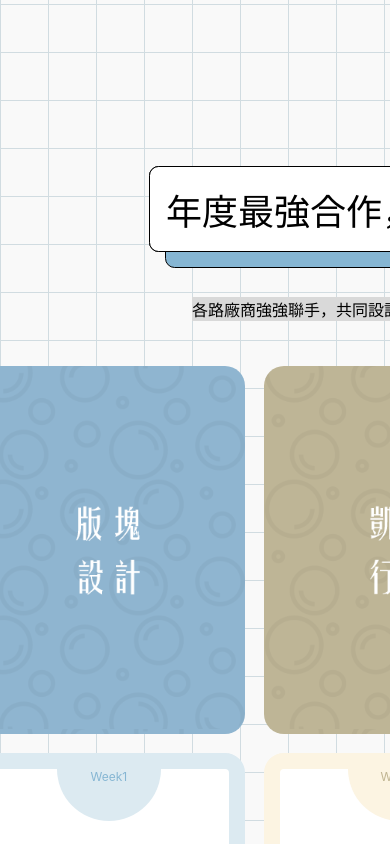
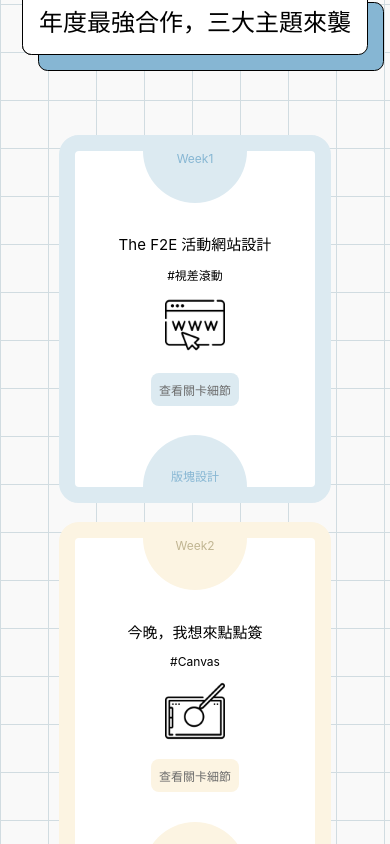
Before and after one commit to ms314006/event-website, a Next.js app: page / in a window 390 px wide. Shown: the part 2780-3624 px from the top of the page. Built offline with nearby package versions, Linux system fonts and the light colour scheme.

Commit message:
ADD MainTheme responsive ui

```diff
--- a/components/MainTheme/index.js
+++ b/components/MainTheme/index.js
@@ -38,6 +38,8 @@ export default function MainTheme() {
             height={90}
           />
         </FactoryCard>
+      </div>
+      <div className={styles.themes}>
         <ThemeCard
           themeColor="#dceaf1"
           textColor="#86B6D3"
--- a/components/MainTheme/mainTheme.module.css
+++ b/components/MainTheme/mainTheme.module.css
@@ -16,9 +16,40 @@
   margin: 2.815rem 0rem;
 }
 
+.themes,
 .factories {
   display: grid;
   grid-template-columns: repeat(3, 17rem);
-  grid-template-rows: repeat(2, 23rem);
+  grid-template-rows: repeat(1, 23rem);
   grid-gap: 1.2rem;
 }
+
+.factories {
+  margin-bottom: 1.2rem;
+}
+
+@media all and (max-width: 1100px) {
+  .container {
+    width: 98vw;
+    height: 80rem;
+    margin-top: 0rem;
+  }
+
+  .title {
+    font-size: 1.5rem;
+  }
+
+  .subTitle {
+    display: none;
+  }
+
+  .factories {
+    display: none;
+  }
+
+  .themes {
+    margin-top: 5rem;
+    grid-template-columns: repeat(1, 17rem);
+    grid-template-rows: repeat(3, 23rem);
+  }
+}
```
